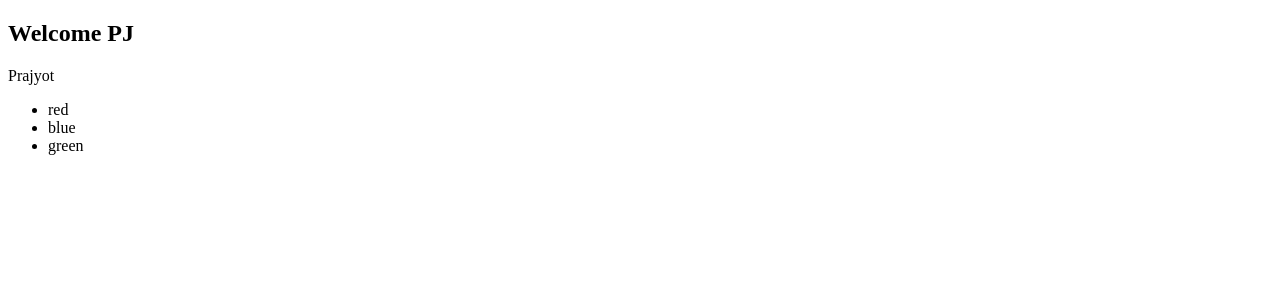
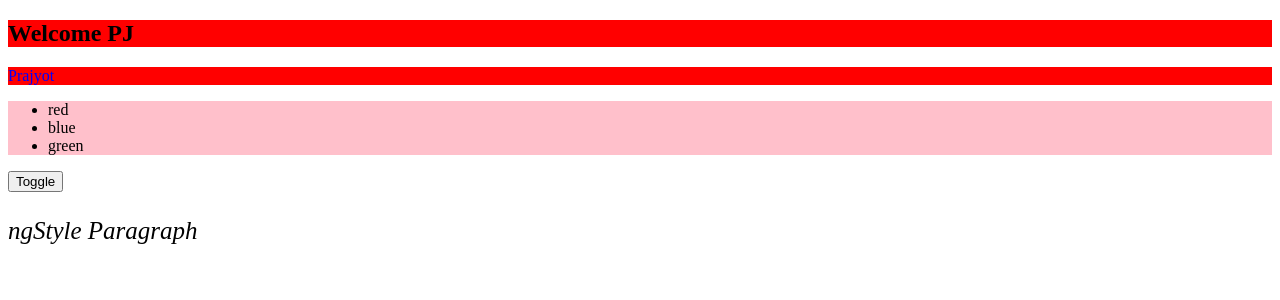
Before and after one commit to prajyotjogi/ActivityTracker, an Angular app: page / in a window 1280 px wide. Shown: the top 300 px of the page. Built offline with nearby package versions, Linux system fonts and the light colour scheme.

Commit message:
Used Attribute directives such as ngStyle and ngClass

```diff
--- a/src/app/pj.component.ts
+++ b/src/app/pj.component.ts
@@ -1,9 +1,10 @@
 import { Component } from "@angular/core";
+import { NgStyle } from '@angular/common';
 
 @Component({
   selector: "pj",
-  template : `<h2>Welcome PJ</h2>
-              <p *ngIf="name">Prajyot</p>
+  template : `<h2 [ngClass]="{classTwo:class2}">Welcome PJ</h2>
+              <p *ngIf="name" [ngClass]="{classOne:class1,classTwo:class2}">Prajyot</p>
               <p *ngIf="sirname">JOgi</p>
 
               <!--<div [ngSwitch]="colors">
@@ -12,15 +13,34 @@ import { Component } from "@angular/core";
                     <p *ngSwitchDefault>Invalid color</p>
                   </div>
               -->
-              <ul>
+              <ul [ngClass]="{classThree:class3}">
                 <li *ngFor="let color of colors">{{color}}</li>
               </ul>
-            `
+              <button (click)="toggle()" [ngClass]="{classFour:class4}">Toggle</button>
+              <p [ngStyle]="{'font-style':'italic', 'font-size': fontSize}">ngStyle Paragraph</p>
+            `,
+  styles : [`.classOne{ color: blue }
+              .classTwo{ background-color: red }
+              .classThree{ background-color: pink }
+              .classFour{ background-color: red }
+            `]
 })
 export class PjComponent {
   name=true;
   sirname = false;
   color = "red";
   colors = ["red","blue", "green"];
+  class1 = true;
+  class2 = true;
+  class3 = true;
+  class4 = false;
+  fontSize = "25px";
+
+  toggle(){
+    this.class1 = !this.class1;
+    this.class2 = !this.class2;
+    this.class3 = !this.class3;
+    this.class4 = !this.class4;
+  }
 
 }
```
